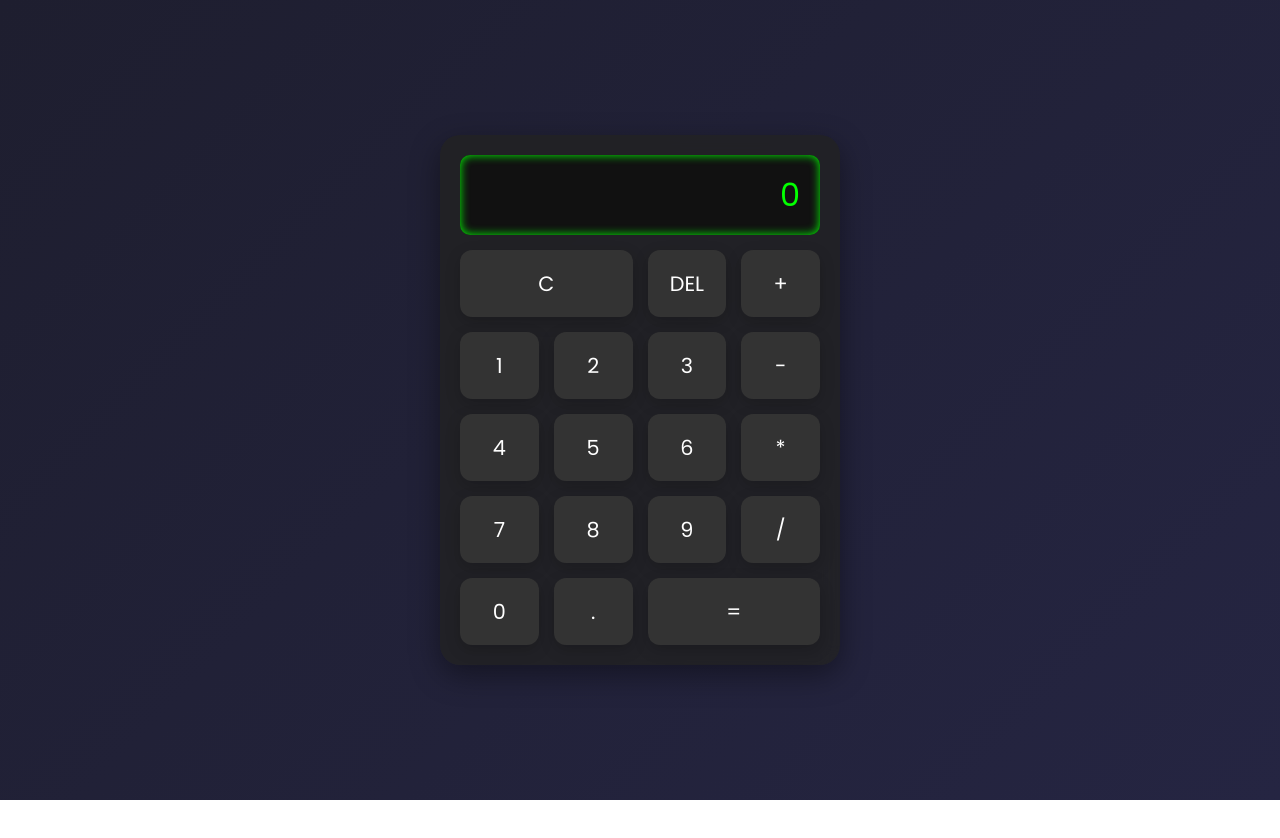
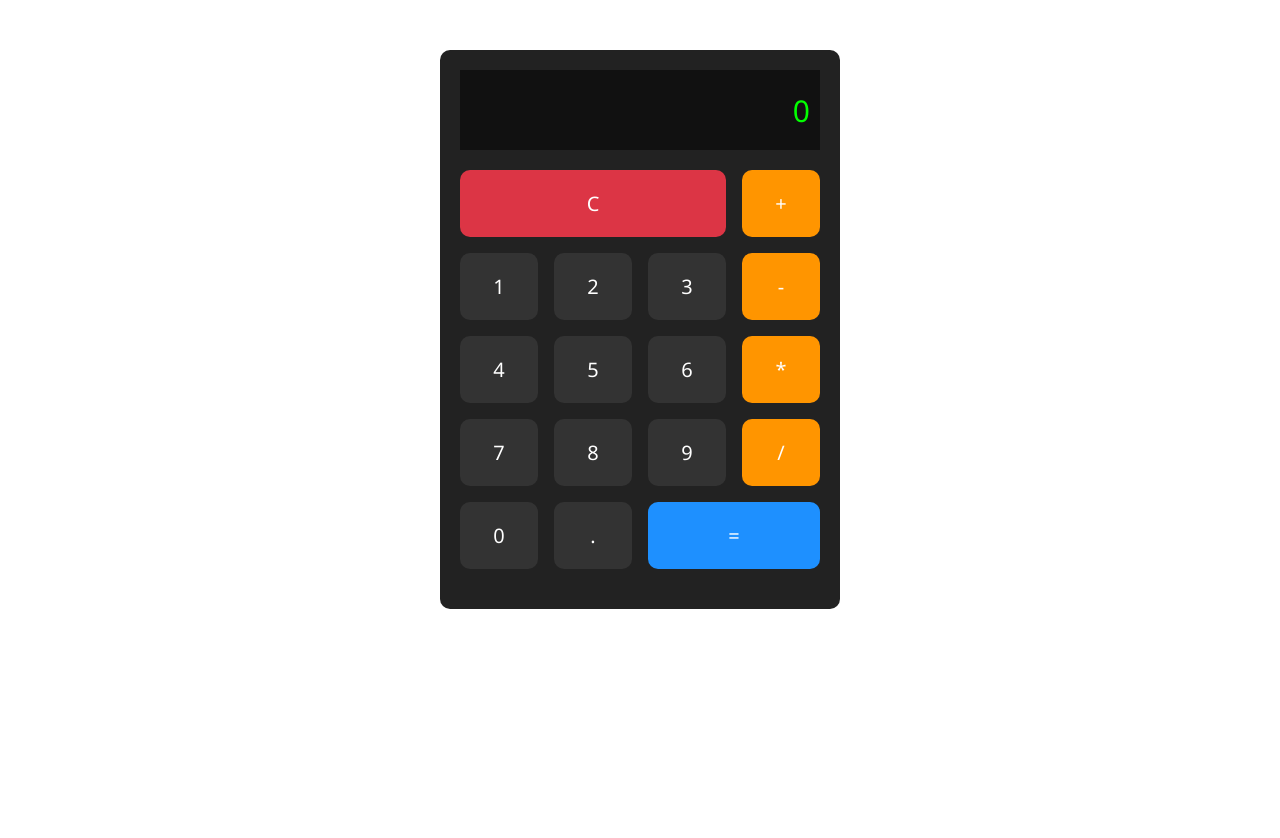
Before and after one commit to viz2289132/JS-Functional-Programming, a plain HTML site: page 10_JS_Mini_projects/04_Simple_Calculator/index.html in a window 1280 px wide. Before the commit the page ends 800 px from the top, so only its background shows below. Drawn offline with Linux system fonts and the light colour scheme.

Commit message:
updated code

```diff
--- a/10_JS_Mini_projects/04_Simple_Calculator/index.html
+++ b/10_JS_Mini_projects/04_Simple_Calculator/index.html
@@ -1,18 +1,19 @@
 <!DOCTYPE html>
 <html lang="en">
+
 <head>
     <meta charset="UTF-8">
     <meta name="viewport" content="width=device-width, initial-scale=1.0">
-    <title>Modern Calculator</title>
-    <link href="https://fonts.googleapis.com/css2?family=Poppins:wght@400;600&display=swap" rel="stylesheet">
+    <title>Simple Calculator</title>
     <link rel="stylesheet" href="style.css">
 </head>
+
 <body>
     <div class="calculator">
         <div class="display">0</div>
         <div class="buttonsContainer">
+
             <button class="clearBtn" onclick="clearDisplay()">C</button>
-            <button onclick="deleteLast()">DEL</button>
             <button class="operator" onclick="appendValue('+')">+</button>
 
             <button onclick="appendValue('1')">1</button>
@@ -35,6 +36,8 @@
             <button class="equalTo" onclick="calculate()">=</button>
         </div>
     </div>
-    <script src="script.js"></script>
+
+    <script src='script.js'></script>
 </body>
+
 </html>
--- a/10_JS_Mini_projects/04_Simple_Calculator/script.js
+++ b/10_JS_Mini_projects/04_Simple_Calculator/script.js
@@ -1,42 +1,21 @@
-let display = document.querySelector('.display');
+let display = document.querySelector('.display')
 
 function appendValue(text) {
-    if (display.innerText === '0' || display.innerText === 'Error' || display.innerText === 'Infinity') {
-        display.innerText = text;
-    } else {
-        display.innerText += text;
+    if(display.innerText === '0' || display.innerText === 'Error' || display.innerText === 'Infinity'){
+        display.innerText = text
+        return;
+    }
+    display.innerText = `${display.innerText}${text}`
+}
+
+function clearDisplay(){
+    display.innerText = '0'
+}
+
+function calculate(){
+    try {
+        display.innerText = eval(display.innerText)
+    } catch (error) {
+        display.innerText = 'Error'
     }
 }
-
-function clearDisplay() {
-    display.innerText = '0';
-}
-
-function deleteLast() {
-    if (display.innerText.length > 1) {
-        display.innerText = display.innerText.slice(0, -1);
-    } else {
-        display.innerText = '0';
-    }
-}
-
-function calculate() {
-    try {
-        display.innerText = eval(display.innerText);
-    } catch (error) {
-        display.innerText = 'Error';
-    }
-}
-
-// ✅ Keyboard Support
-document.addEventListener('keydown', (e) => {
-    if (!isNaN(e.key) || ['+', '-', '*', '/', '.'].includes(e.key)) {
-        appendValue(e.key);
-    } else if (e.key === 'Enter') {
-        calculate();
-    } else if (e.key === 'Backspace') {
-        deleteLast();
-    } else if (e.key === 'Escape') {
-        clearDisplay();
-    }
-});
--- a/10_JS_Mini_projects/04_Simple_Calculator/style.css
+++ b/10_JS_Mini_projects/04_Simple_Calculator/style.css
@@ -2,86 +2,73 @@
     margin: 0;
     padding: 0;
     box-sizing: border-box;
-    font-family: 'Poppins', sans-serif;
+    font-family: 'Segoe UI', Tahoma, Geneva, Verdana, sans-serif;
 }
 
+html,
 body {
-    display: flex;
-    justify-content: center;
-    align-items: center;
-    height: 100vh;
-    background: linear-gradient(135deg, #1e1e2f, #252542);
-    color: #fff;
+    width: 100%;
+    height: 100%;
 }
 
 .calculator {
-    background: rgba(34, 34, 34, 0.8);
-    backdrop-filter: blur(10px);
+    background-color: #222222;
     max-width: 25rem;
     width: 100%;
+    margin: 50px auto;
     padding: 20px;
-    border-radius: 20px;
-    box-shadow: 0 10px 30px rgba(0, 0, 0, 0.4);
+    border-radius: 10px;
 }
 
 .display {
     width: 100%;
     height: 5rem;
-    background-color: #111;
+    background-color: #111111;
     color: #02FF00;
     display: flex;
     align-items: center;
     justify-content: flex-end;
-    padding: 0 20px;
-    font-size: 2rem;
-    border-radius: 10px;
-    box-shadow: inset 0 0 10px #02FF00;
-    margin-bottom: 15px;
+    padding: 0 10px;
+    font-size: 30px;
 }
 
 .buttonsContainer {
+    user-select: none;
     display: grid;
     grid-template-columns: repeat(4, 1fr);
-    gap: 15px;
+    gap: 1rem;
+    padding: 20px 0;
 }
 
 .buttonsContainer button {
+    width: 100%;
+    border-radius: 10px;
+    background-color: #333333;
+    color: white;
+    font-size: 20px;
     border: none;
-    border-radius: 12px;
-    background: #333;
-    color: #fff;
-    font-size: 1.3rem;
-    padding: 18px 0;
-    cursor: pointer;
-    box-shadow: 0 5px 15px rgba(0, 0, 0, 0.2);
-    transition: all 0.2s ease;
+    padding: 20px 0;
+    transition: all linear 0.2s;
 }
 
-.buttonsContainer button:hover {
-    background: #444;
-    transform: scale(1.1);
+.buttonsContainer button:hover{
+    scale: 1.1;
 }
 
-.buttonsContainer button:active {
-    transform: scale(0.95);
+.buttonsContainer button:active{
+    scale: 0.9;
 }
 
-.clearBtn {
-    background: #e63946;
-    grid-column: span 2;
+.buttonsContainer .clearBtn{
+    background-color: #DC3545;
+    grid-column: span 3;
 }
 
-.operator {
-    background: #ff9500;
+.buttonsContainer .operator{
+    background-color: #FF9500;
 }
 
-.equalTo {
-    background: #1E90FF;
+.buttonsContainer .equalTo{
     grid-column: span 2;
+    background-color: #1E90FF;
 }
-
-@media screen and (max-width: 500px) {
-    .calculator {
-        max-width: 90%;
-    }
-}
```
